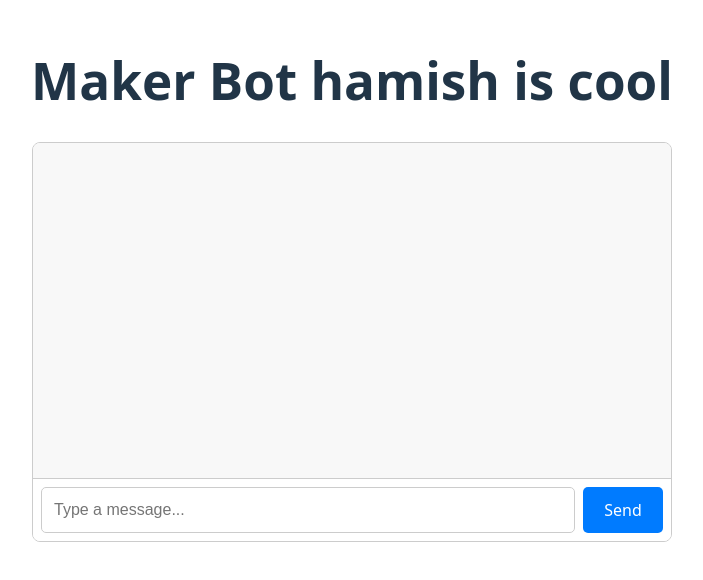
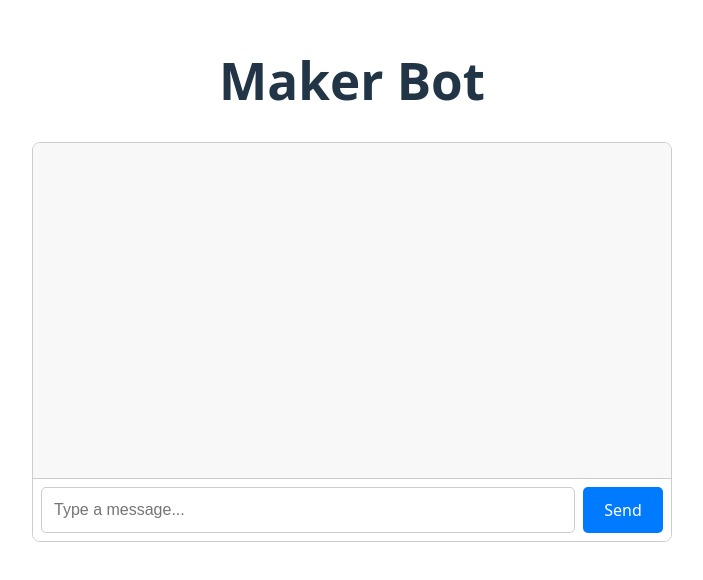
Before and after one commit to charlieWyatt/maker_bot, a Vue app in the folder frontend/: page / in a window 1280 px wide. Shown: the part 120-700 px from the top of the page, without its empty margins (288-991 px from the left). Built offline with nearby package versions, Linux system fonts and the light colour scheme.

Commit message:
hamish not cool

```diff
--- a/frontend/src/App.vue
+++ b/frontend/src/App.vue
@@ -4,7 +4,7 @@ import HelloWorld from './components/Chatbox.vue'
 
 <template>
   <div>
-    <h1>Maker Bot hamish is cool</h1>
+    <h1>Maker Bot</h1>
     <HelloWorld/>
   </div>
 </template>
```
